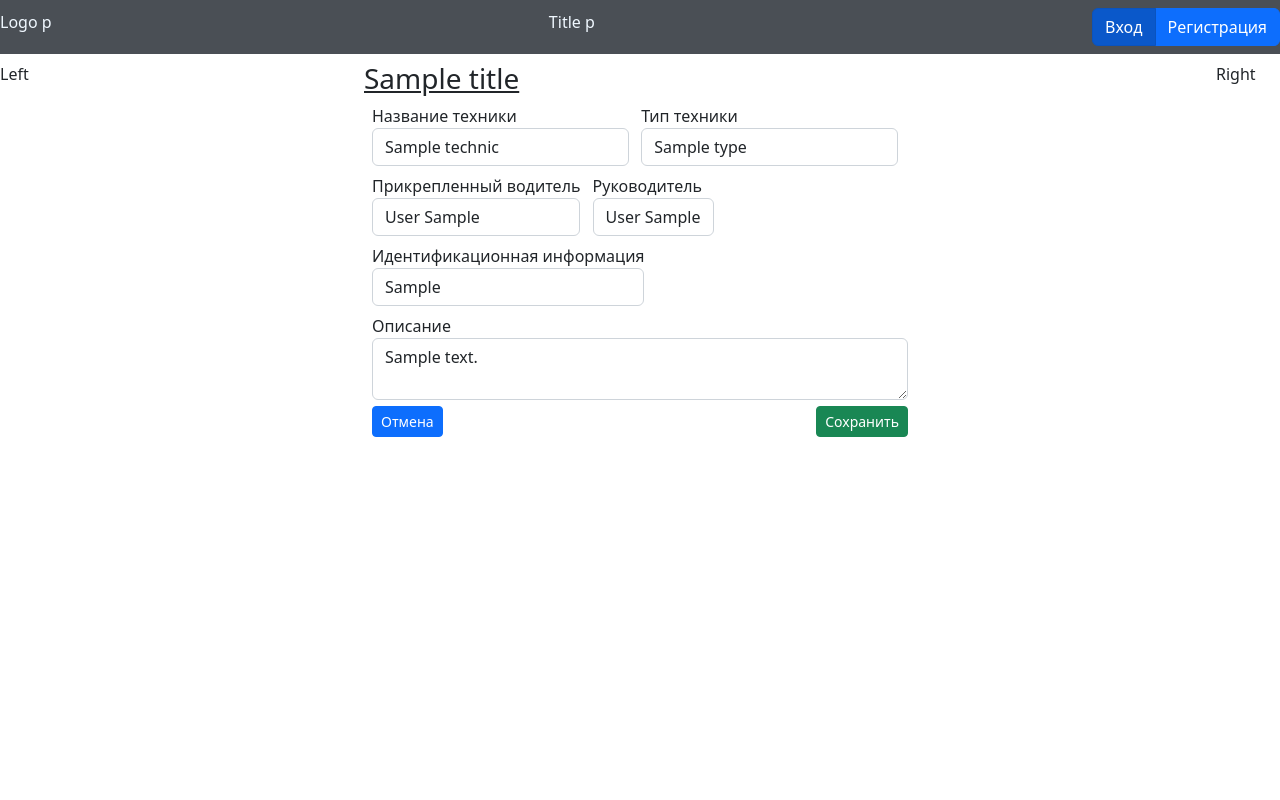
After one commit to alexandrPushylo/Task_manager_30, a Django app: template templates/content/technic/edit_technic.html in a window 1280 px wide. The commit adds this page. Run offline with Django 5.2, Linux system fonts and the light colour scheme; the template is opened without the code that fills it: most values are stand-ins (such as "Sample title", 1, 10 or a date in 2020).

Commit message:
added technic comp

```diff
--- a/Task_manager_30/urls.py
+++ b/Task_manager_30/urls.py
@@ -22,6 +22,7 @@ from dashboard.views import dashboard
 from dashboard.views import login_view, logout_view, register_view
 from dashboard.views import workday_sheet_view
 
+from dashboard.views import technic_view, edit_technic_view, delete_technic
 urlpatterns = [
     path('', dashboard, name='dashboard'),
     path('dashboard/', dashboard, name='dashboard'),
@@ -29,6 +30,9 @@ urlpatterns = [
 
     path('work_day/', workday_sheet_view, name='work_day'),
 
+    path('technics/', technic_view, name='technics'),
+    path('edit_technic/', edit_technic_view, name='edit_technic'),
+    path('delete_technic/', delete_technic, name='delete_technic'),
 
 
     path('admin/', admin.site.urls),
--- a/static/css/main.css
+++ b/static/css/main.css
@@ -61,4 +61,17 @@
 
 #workday_sheet{
     box-shadow: 5px 5px 20px 5px;
+#technics{
+    margin-top: 20px;
+    /*box-shadow: 5px 5px 20px 5px;*/
+    border: 1px solid black;
+    /*border-radius: 10px;*/
 }
+#edit_technic{
+    margin-top: 20px;
+    padding: 15px;
+    border: 1px solid black;
+    border-radius: 2%;
+    box-shadow: 5px 5px 20px 5px;
+}
+}
--- /dev/null
+++ b/templates/content/technic/edit_technic.html
@@ -0,0 +1,75 @@
+{% extends 'base.html' %}
+{% block content %}
+    <div id="edit_technic" class="container w-50 mx-auto">
+        <div><h3><u>{{ title }}</u></h3></div>
+        <form method="post" id="edit_technic_form">{% csrf_token %}
+            <div class="m-2">
+                <label>Название техники
+                    <input class="form-control" name="title" type="text" value="{{ technic.title }}" required/>
+                </label>
+
+                <label class="ms-2">Тип техники
+                    <input class="form-control" name="type" type="text" value="{{ technic.type }}" required/>
+                </label>
+            </div>
+            <div class="m-2">
+                <label class="">Прикрепленный водитель
+                    <select name="attached_driver" class="form-control">
+                        <option></option>
+                        {% for driver in drivers %}
+                            {% if technic.attached_driver.id == driver.id %}
+                                <option selected="selected"
+                                        value="{{ driver.id }}">{{ driver.user.last_name }} {{ driver.user.first_name }}</option>
+                            {% else %}
+                                <option value="{{ driver.id }}">{{ driver.user.last_name }} {{ driver.user.first_name }}</option>
+                            {% endif %}
+                        {% endfor %}
+                    </select>
+                </label>
+
+                <label class="ms-2">Руководитель
+                    <select name="supervisor" class="form-control">
+                        <option></option>
+                        {% for supervisor in supervisors %}
+                            {% if technic.supervisor.id == supervisor.user.id %}
+                                <option selected="selected"
+                                        value="{{ supervisor.user.id }}">{{ supervisor.user.last_name }} {{ supervisor.user.first_name }}</option>
+                            {% else %}
+                                <option value="{{ supervisor.user.id }}">{{ supervisor.user.last_name }} {{ supervisor.user.first_name }}</option>
+                            {% endif %}
+                        {% endfor %}
+                    </select>
+                </label>
+            </div>
+            <div class="m-2">
+                <label>Идентификационная информация
+                    <input class="form-control" name="id_information" type="text" value="{{ technic.id_information }}"
+                           required/>
+                </label>
+            </div>
+            <div class="m-2">
+                <label class="w-100">Описание
+                    <textarea class="form-control" name="description">{{ technic.description }}</textarea>
+                </label>
+            </div>
+            <div class="m-2 navbar">
+                <a href="{% url 'technics' %}" class="btn btn-sm btn-primary position-absolute" style="float: left">Отмена</a>
+                <button class="btn btn-sm btn-success position-absolute end-0" style="" type="submit"
+                        form="edit_technic_form">Сохранить
+                </button>
+            </div>
+
+
+        </form>
+    </div>
+
+
+
+{% endblock %}
+{% block footer %}
+    <div></div>
+    <div>
+
+    </div>
+    <div></div>
+{% endblock %}
--- a/templates/top_panel/user_p.html
+++ b/templates/top_panel/user_p.html
@@ -5,6 +5,7 @@
     <ul class="dropdown-menu dropdown-menu-end dropdown-menu">
              <li><a class="dropdown-item" href="{% url 'dashboard' %}">dashboard</a></li>
              <li><a class="dropdown-item" href="{% url 'work_day' %}">work_day</a></li>
+             <li><a class="dropdown-item" href="{% url 'technics' %}">technics</a></li>
              <li><a class="dropdown-item" href="{% url 'logout' %}">Выйти</a></li>
 
     </ul>
```
Also changed, not shown: templates/content/technic/technics.html (added, +49 -0 lines).
